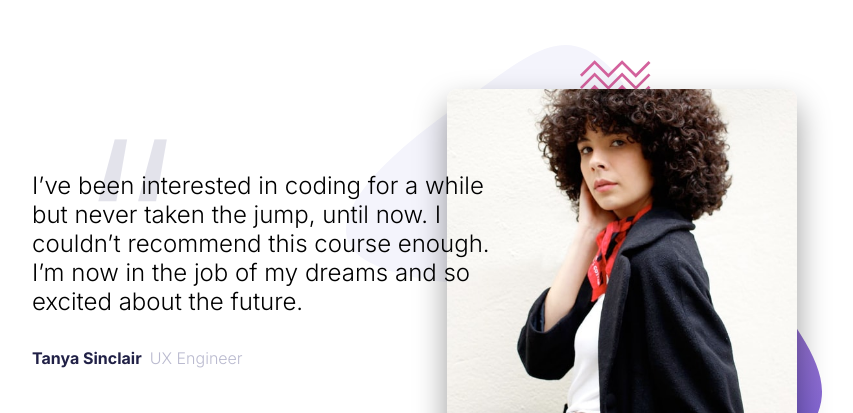
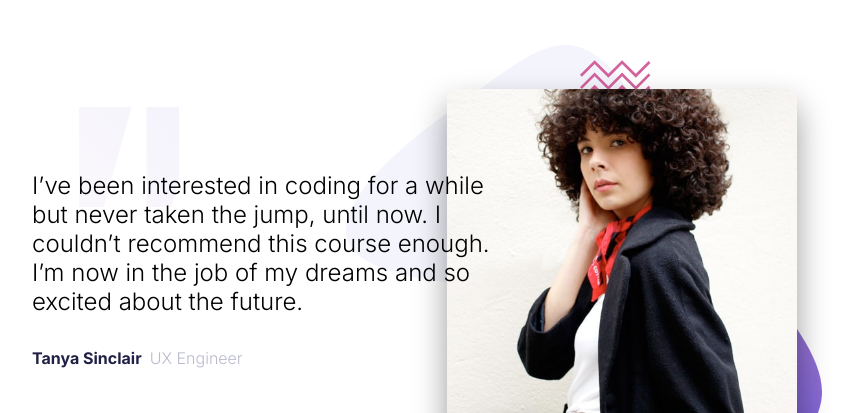
Before and after one commit to sukanyagurav/coding-bootcamp-testimonials-slider-master, a website: page index.html in a window 1280 px wide. Shown: the part 112-525 px from the top of the page, without its empty margins (268-1121 px from the left). Drawn offline with Linux system fonts and the light colour scheme.

Commit message:
readme updated

```diff
--- a/SASS/main.scss
+++ b/SASS/main.scss
@@ -24,6 +24,11 @@ body{
     font-family: 'Inter', sans-serif;
     font-weight: 300;
     overflow-x: hidden;
+    background-image: url('../images/pattern-curve.svg');
+    background-repeat: no-repeat;
+    background-position: left bottom;
+    background-size: 700px ;
+
 }
 .slider{
     display:flex;
@@ -78,14 +83,17 @@ body{
     }
     &-description::before{
         position: absolute;
-        content: "\201C";
+        content:"";
         top: -4rem;
         left: 35%;
         font-size: 15rem;
         opacity: 0.4;
         line-height: 1;
         z-index: -1;
-        color:var(--color-light-blue);
+        background-image: url('../images/pattern-quotes.svg');
+        background-size: cover;
+        width:100px;
+        height:100px;
         @media(min-width:800px){
             left:10%;
         }
```
Also changed, not shown: css/style.css.
